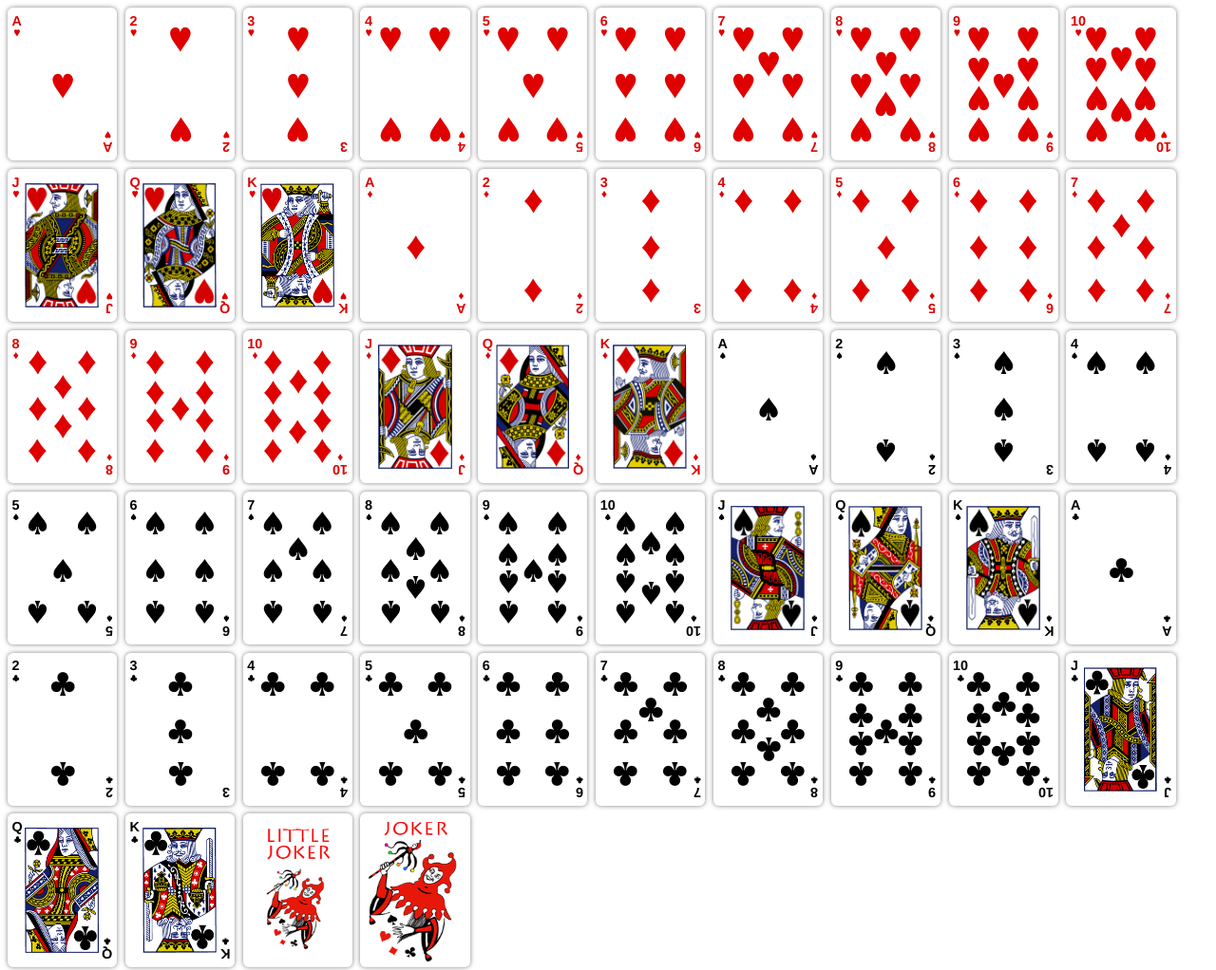
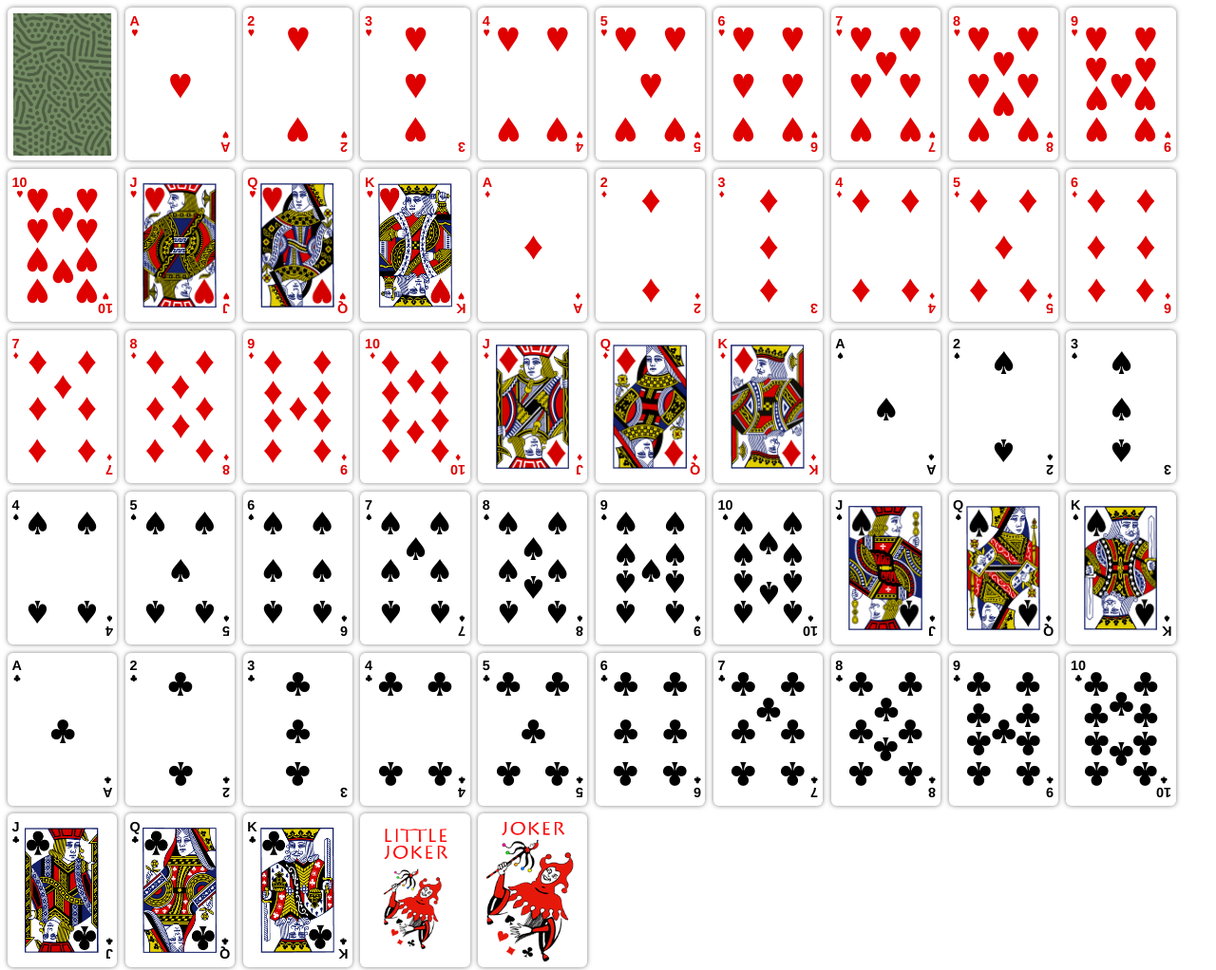
Before and after one commit to nkcraddock/angular-playing-cards, a website: page angular-playing-cards.html in a window 1280 px wide. Shown: the whole page at 95% size. Drawn offline with nearby package versions, Linux system fonts and the light colour scheme; some packages are replaced by stand-ins of ours.

Commit message:
Added card-back. Added defaults for suit and rank. Changed directive to replace the playing-card element.

```diff
--- a/angular-playing-cards.css
+++ b/angular-playing-cards.css
@@ -81,6 +81,15 @@
   top: 2.08em;
   width: 10.8em;
   height: 18.24em;
+}
+
+.card-back .face {
+    left: 0;
+    top: 0;
+    width: 100%;
+    height: 100%;
+    background: url('img/back.png');
+    background-size: 16em 22.5em;
 }
 
 .card-little-joker .face {
--- a/angular-playing-cards.html
+++ b/angular-playing-cards.html
@@ -10,7 +10,6 @@
 </div>
 
 <script src="bower_components/angular/angular.js"></script>
-<script src="bower_components/angular-route/angular-route.js"></script>
 <script src="bower_components/angular-sanitize/angular-sanitize.js"></script>
 <script src="angular-playing-cards.js"></script>
 <script>
@@ -22,6 +21,7 @@
         var suits = [ 'heart', 'diamond', 'spade', 'club' ];
         var ranks = [ 'ace', 'two', 'three', 'four', 'five', 'six', 'seven', 'eight', 'nine', 'ten', 'jack', 'queen', 'king' ];
         $scope.Cards = [];
+        $scope.Cards.push({ suit: 'heart', rank: 'back'});
 
         angular.forEach(suits, function(suit) {
             angular.forEach(ranks, function(rank) {
@@ -35,6 +35,7 @@
 
         $scope.Cards.push({ suit: 'joker', rank: 'little' });
         $scope.Cards.push({ suit: 'joker', rank: 'big' });
+
     });
 </script>
 </body>
--- a/angular-playing-cards.js
+++ b/angular-playing-cards.js
@@ -10,7 +10,7 @@ playingCards.directive('playingCard', function($compile, $sce) {
         two: {
             name: 'two',
             symbol: '2',
-            template: '\n<div class="card card-two {{suit.name}}">\n    <div class="corner top"><span class="number">2</span><span ng-bind-html="suit.symbol"></span></div>\n    <span class="suit top_center" ng-bind-html="suit.symbol"></span>\n    <span class="suit bottom_center" ng-bind-html="suit.symbol"></span>\n    <div class="corner bottom"><span class="number">2</span><span ng-bind-html="suit.symbol"></span></div>\n</div>'
+            template: '<div class="card card-two {{suit.name}}">\n    <div class="corner top"><span class="number">2</span><span ng-bind-html="suit.symbol"></span></div>\n    <span class="suit top_center" ng-bind-html="suit.symbol"></span>\n    <span class="suit bottom_center" ng-bind-html="suit.symbol"></span>\n    <div class="corner bottom"><span class="number">2</span><span ng-bind-html="suit.symbol"></span></div>\n</div>'
         },
         three: {
             name: 'three',
@@ -74,6 +74,10 @@ playingCards.directive('playingCard', function($compile, $sce) {
         big: {
             name: 'big joker',
             template: '<div class="card card-big-joker">\n    <span class="face middle_center"></span>\n</div>'
+        },
+        back: {
+            name: 'card back',
+            template: '<div class="card card-back"><span class="face"></span></div>'
         }
     };
     var suits = {
@@ -103,16 +107,18 @@ playingCards.directive('playingCard', function($compile, $sce) {
             color: 'black'
         }
     };
+    angular.forEach(suits, function(suit) {
+        $sce.trustAsHtml(suit.symbol);
+    });
+
 
     return {
         scope: {},
         restrict: 'E',
         link: function(scope, element, attrs) {
-            scope.rank = ranks[attrs.rank];
-            scope.suit = suits[attrs.suit];
-            element.html(scope.rank.template);
-            $sce.trustAsHtml(scope.suit.symbol);
-            $compile(element.contents())(scope);
+            scope.rank = ranks[attrs.rank] || ranks.back;
+            scope.suit = suits[attrs.suit] || suits.heart;
+            element.replaceWith($compile(scope.rank.template)(scope));
         }
     };
 });
--- a/bower.json
+++ b/bower.json
@@ -1,7 +1,7 @@
 {
   "name": "angular-playing-cards",
   "main": "angular-playing-cards.js",
-  "version": "0.1.0",
+  "version": "0.2.0",
   "authors": [
     "Nathan Craddock <nkcraddock@gmail.com>"
   ],
```
